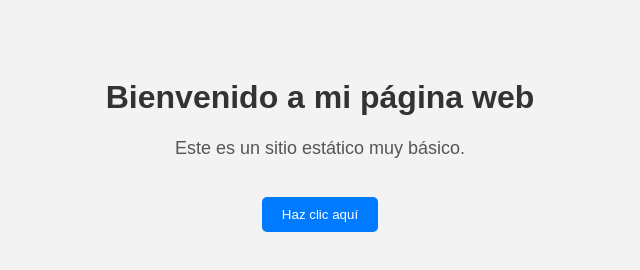
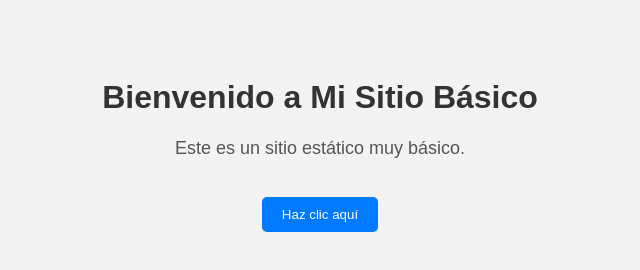
Before and after one commit to EsLechu19/mini-sitio, a plain HTML site: page index.html in a window 1280 px wide. Shown: the whole page, without its empty margins (320-960 px from the left). Drawn offline with Linux system fonts and the light colour scheme.

Commit message:
HTML: actualizar título y agregar párrafo extra

```diff
--- a/index.html
+++ b/index.html
@@ -7,10 +7,10 @@
     <link rel="stylesheet" href="styles.css">
 </head>
 <body>
-    <h1>Bienvenido a mi página web</h1>
+    <h1>Bienvenido a Mi Sitio Básico</h1>
     <p id="mensaje">Este es un sitio estático muy básico.</p>
     <button onclick="cambiarMensaje()">Haz clic aquí</button>
-
+    <p id="extra"></p>
     <script src="script.js"></script>
 </body>
 </html>
```
